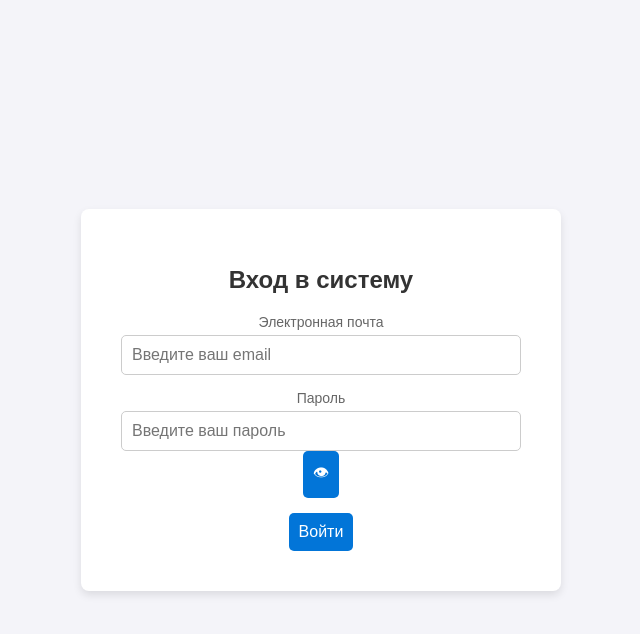
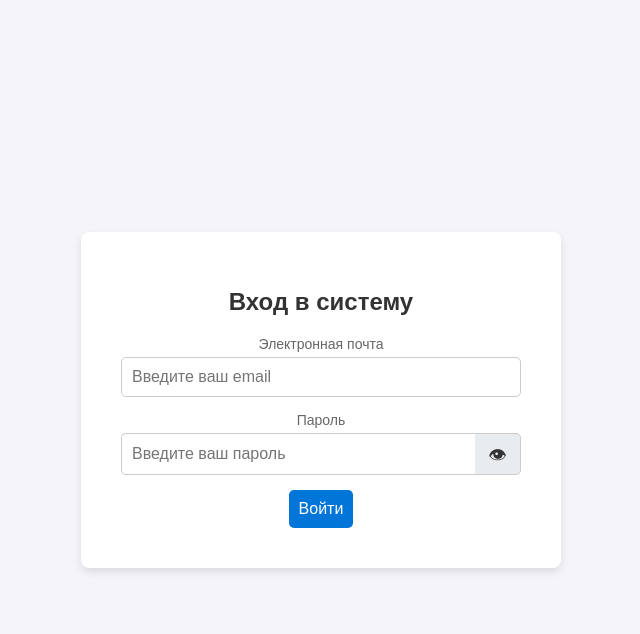
Before and after one commit to l27001/departmentportal, a Flask app: page /auth/login in a window 1280 px wide. Shown: the top 634 px of the page, without its empty margins (319-959 px from the left). Run offline with Flask 3, Linux system fonts and the light colour scheme.

Commit message:
fix: consistent fixed height for pw toggle input and button

```diff
--- a/static/js/scripts.js
+++ b/static/js/scripts.js
@@ -20,6 +20,7 @@ window.onclick = function(event) {
     if (event.target == modals[i]) {
       modals[i].style.display = "none";
     }
+  }
 }
 
 function togglePw(id, btn) {
@@ -31,7 +32,6 @@ function togglePw(id, btn) {
     input.type = 'password';
     btn.textContent = '👁';
   }
-}
 }
 
 function updateTaskStatus(el, id) {
--- a/templates/auth/login.html
+++ b/templates/auth/login.html
@@ -147,15 +147,16 @@
       </div>
       <div class="input-group" style="position: relative;">
         <label for="password">Пароль</label>
-        <div class="pw-toggle-wrapper">
-          <input type="password" id="password" name="password" required placeholder="Введите ваш пароль" class="pw-toggle-input">
-          <button type="button" onclick="togglePw('password', this)" class="pw-toggle-btn">👁</button>
+        <div style="display:flex; gap:0;">
+          <input type="password" id="password" name="password" required placeholder="Введите ваш пароль" style="flex:1; height:42px; box-sizing:border-box; border-radius:5px 0 0 5px; border-right:none;">
+          <button type="button" onclick="togglePw('password', this)" style="flex-shrink:0; width:46px; height:42px; padding:0; background:#e9ecef; color:#333; border:1px solid #ccc; border-left:none; border-radius:0 5px 5px 0; cursor:pointer; font-size:18px; line-height:42px; text-align:center;">👁</button>
         </div>
       </div>
       <div class="input-group">
         <button type="submit" class="login-btn">Войти</button>
       </div>
-    </form>
-  </div>
+  </form>
+  <script src="/static/js/scripts.js"></script>
 </body>
+<script src="/static/js/scripts.js"></script>
 </html>
```
Also changed, not shown: static/css/styles.css (+9 -3 lines).
